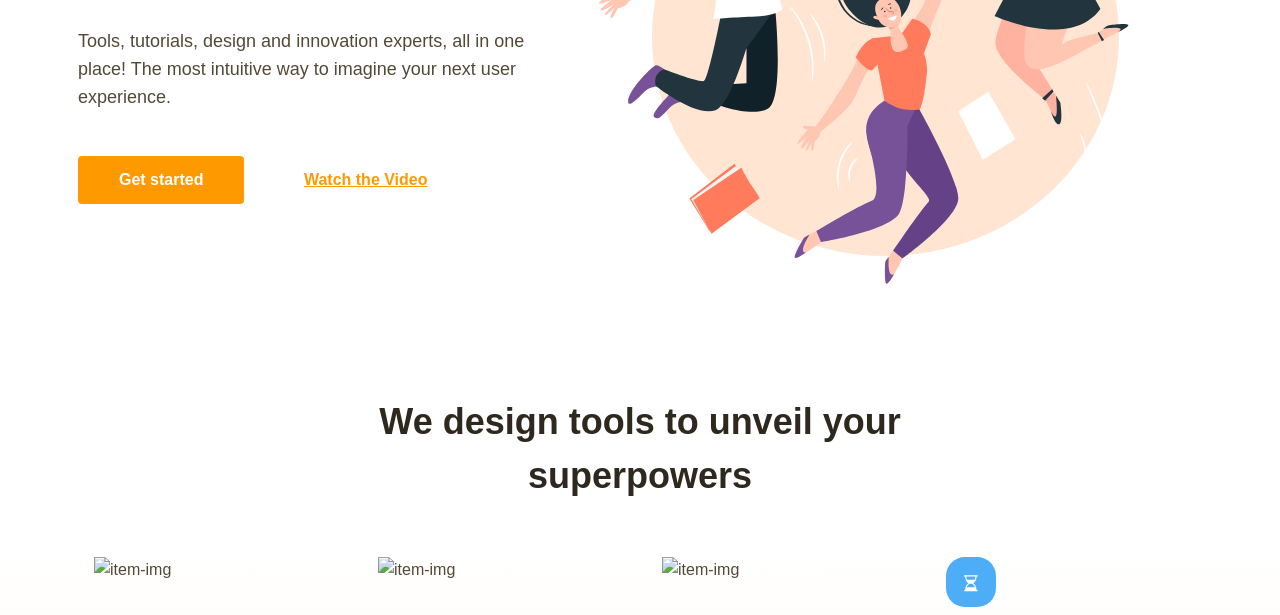
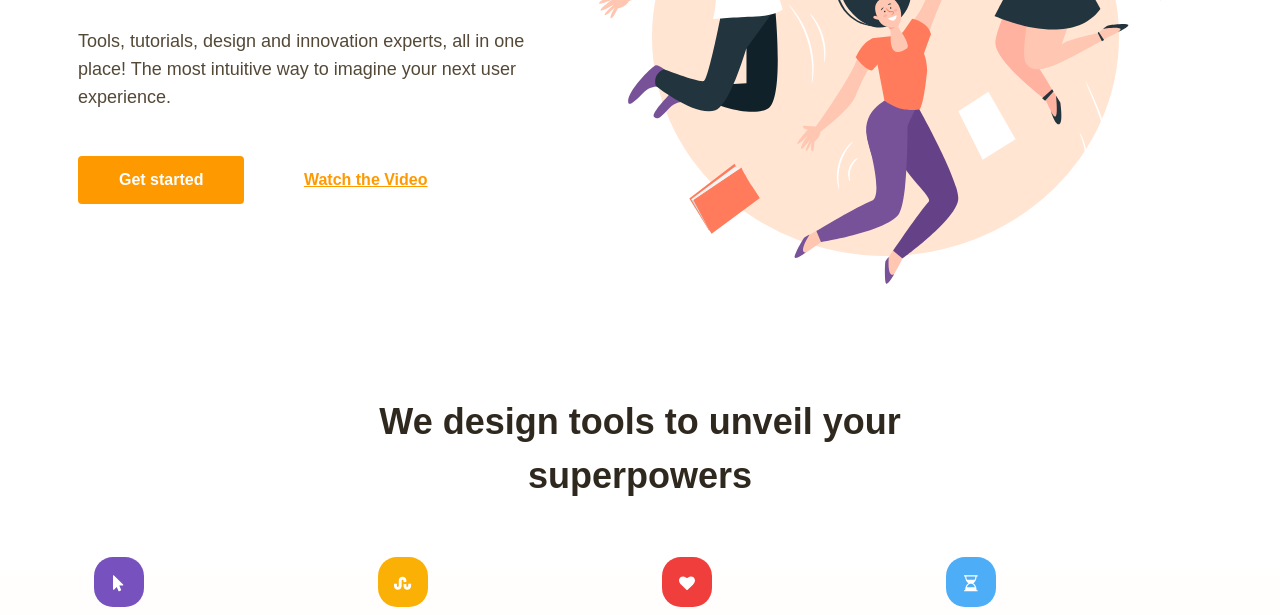
Before and after one commit to KaterynaPecherska/Productly-BEM, a plain HTML site: page index.html in a window 1280 px wide. Shown: the part 322-937 px from the top of the page. Drawn offline with Linux system fonts and the light colour scheme.

Commit message:
Update index.html

```diff
--- a/index.html
+++ b/index.html
@@ -57,17 +57,17 @@
 
             <div class="tools__items">
                 <div class="tools__item">
-                    <img class="tools__item-img" src="../Prodactly-BEM/img/tools/tools-img1.svg" alt="item-img">
+                    <img class="tools__item-img" src="img/tools/tools-img1.svg" alt="item-img">
                     <h5 class="tools__item-title">First click tests</h5>
                     <p class="tools__item-text">While most people enjoy casino gambling</p>
                 </div>
                 <div class="tools__item">
-                    <img class="tools__item-img" src="../Prodactly-BEM/img/tools/tools-img2.svg" alt="item-img">
+                    <img class="tools__item-img" src="img/tools/tools-img2.svg" alt="item-img">
                     <h5 class="tools__item-title">Design surveys</h5>
                     <p class="tools__item-text">Sports betting, lottery and bingo playing for the fun</p>
                 </div>
                 <div class="tools__item">
-                    <img class="tools__item-img" src="../Prodactly-BEM/img/tools/tools-img3.svg" alt="item-img">
+                    <img class="tools__item-img" src="img/tools/tools-img3.svg" alt="item-img">
                     <h5 class="tools__item-title">Preference tests</h5>
                     <p class="tools__item-text">The Myspace page defines the individual</p>
                 </div>
```
